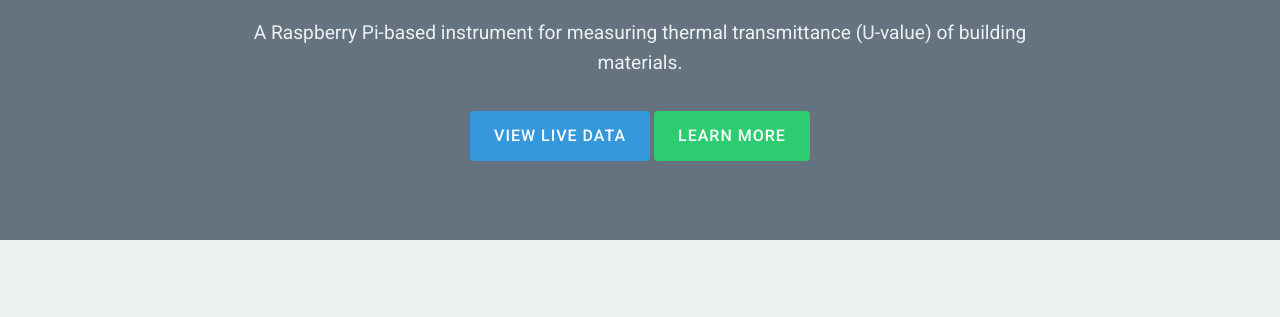
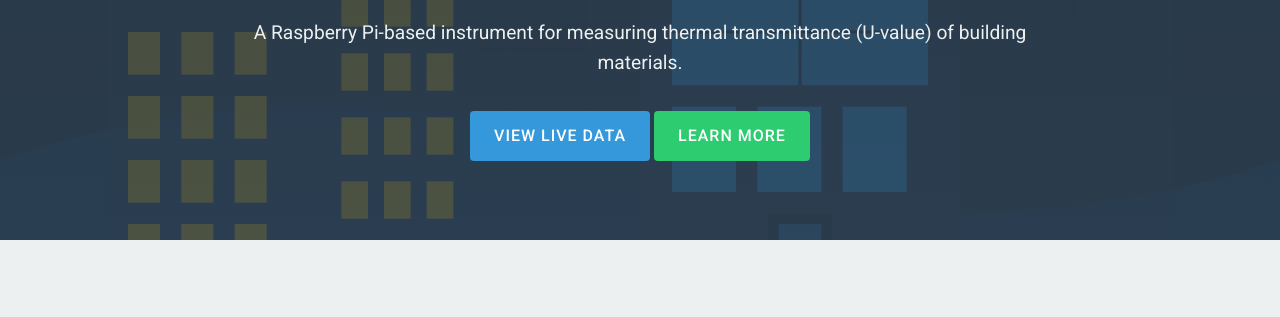
Before and after one commit to mlongano/thermo-box-project-site, a plain HTML site: page index.html in a window 1280 px wide. Shown: the part 310-627 px from the top of the page. Drawn offline with nearby package versions, Linux system fonts and the light colour scheme; files that its build step writes are made by us from their sources.

Commit message:
feat(styles): update hero section background

```diff
--- a/css/styles.css
+++ b/css/styles.css
@@ -189,7 +189,7 @@ a:hover {
 
 /* Hero Section */
 .hero {
-  background-image: linear-gradient(rgba(44, 62, 80, 0.7), rgba(44, 62, 80, 0.7)), url('images/hero-bg.jpg');
+  background-image: linear-gradient(rgba(44, 62, 80, 0.7), rgba(44, 62, 80, 0.7)), url('/images/hero-bg.svg');
   background-size: cover;
   background-position: center;
   height: 60vh;
```
Also changed, not shown: images/hero-bg.svg (added).
